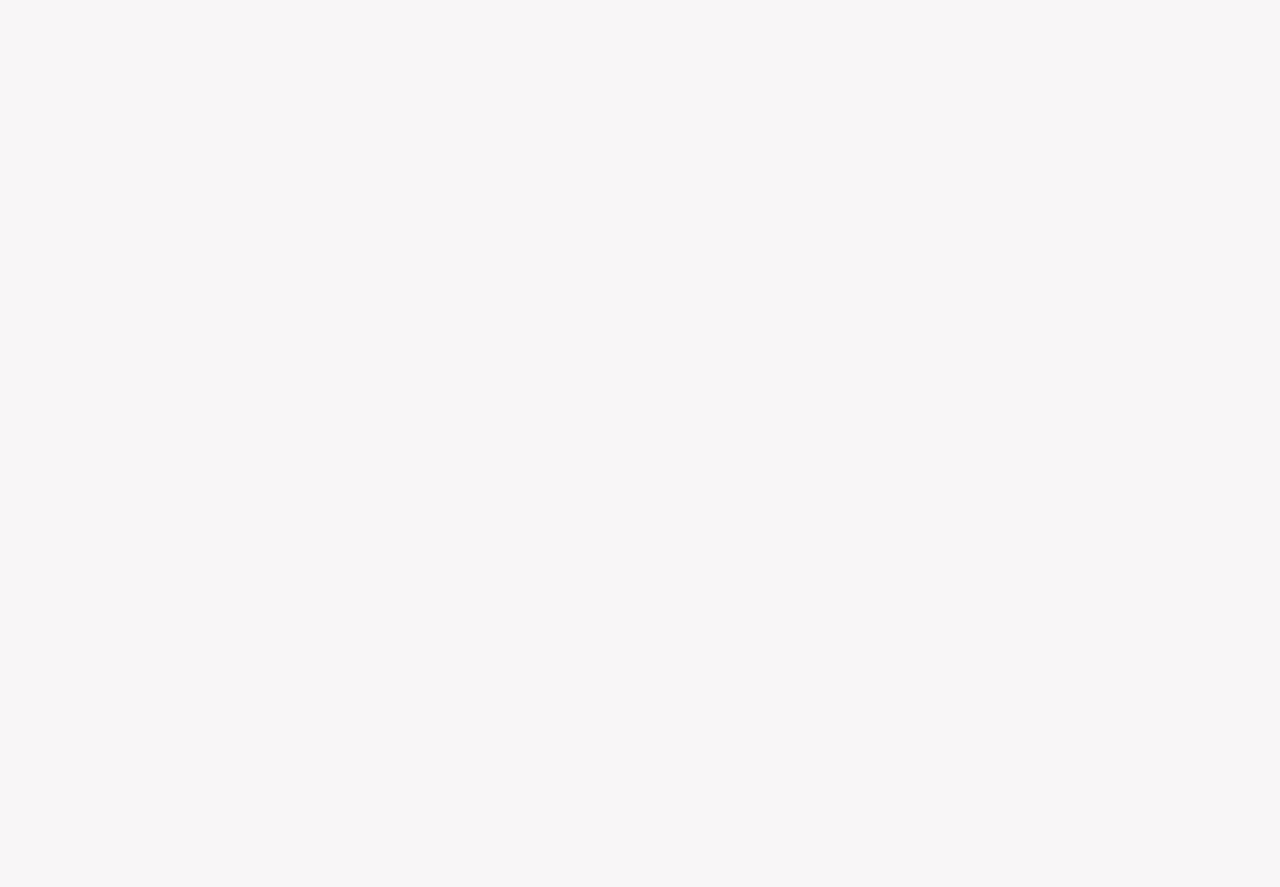
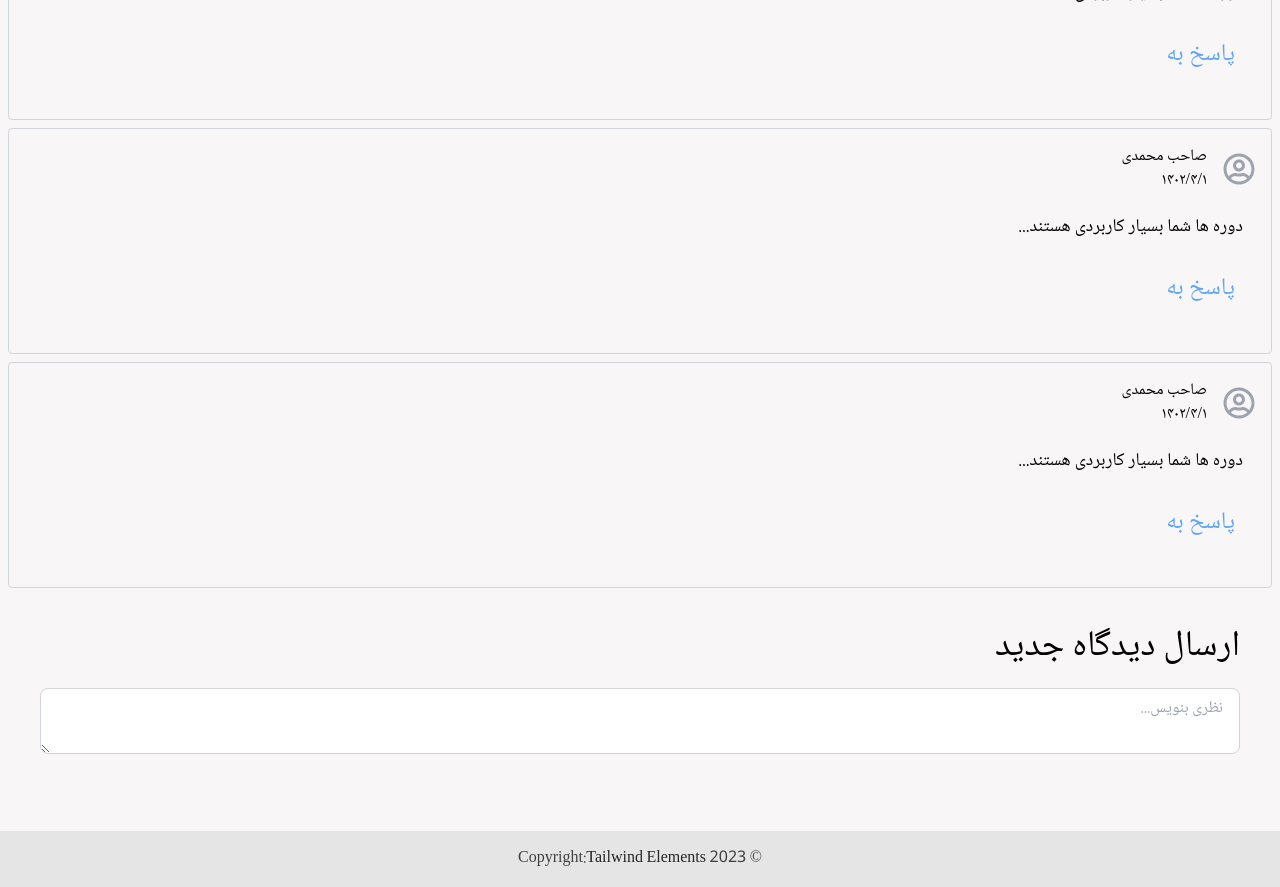
Before and after one commit to NasrinHaghighi/Next-Blog, a Next.js app in the folder frontend/: page /posts/111/redux in a window 1280 px wide. Shown: the part 2800-3687 px from the top of the page. Before the commit the page ends 2678 px from the top, so only its background shows below. Built offline with nearby package versions, Linux system fonts and the light colour scheme.

Commit message:
feat:comment in single post

```diff
--- /dev/null
+++ b/frontend/src/components/Blogs/CommentForm.js
@@ -0,0 +1,20 @@
+import React, { useState } from 'react'
+
+function CommentForm() {
+    const [comment, setComment] =useState('')
+    //console.log(comment)
+  return (
+    <div className='w-full p-8'>
+        <h3 className='mb-5 text-4xl '>ارسال دیدگاه جدید</h3>
+        <form >
+            <textarea  className='w-full border border-gray-300 rounded-lg  outline-gray-500
+            px-4 py-2 '
+            onChange={(e)=>setComment(e.target.value)}
+            placeholder='نظری بنویس...'
+            ></textarea>
+        </form>
+    </div>
+  )
+}
+
+export default CommentForm
--- /dev/null
+++ b/frontend/src/components/Blogs/PostComments.js
@@ -0,0 +1,24 @@
+import React from 'react'
+import CommentForm from './CommentForm'
+import Singlecomment from './Singlecomment'
+
+function PostComments() {
+    const now=new Date()
+    //console.log(now)
+  return (
+    <div className='py-4'>
+        <h1 className='mb-4 text-4xl font-extrabold leading-none tracking-tight text-gray-900 md:text-5xl lg:text-6xl '>نظرات</h1>
+        {/* we need to map on post.comments */}
+        {/* here we need to find comment that are basic//and thier responseTo are null and status===2//means they confirme by admin */}
+        {/* SO if !comment.responseTo && comment.status===2 do a map */}
+        {[1,2,3].map((comment)=>{
+            // WE need to pass comment TO SINGLECOMMENT component
+            return <Singlecomment />
+        })}
+
+        <CommentForm />
+        </div>
+  )
+}
+
+export default PostComments
--- /dev/null
+++ b/frontend/src/components/Blogs/Singlecomment.js
@@ -0,0 +1,38 @@
+import React, { useState } from 'react'
+import {FaRegUserCircle} from 'react-icons/fa'
+
+import CommentForm from './CommentForm'
+import toLocalDate from 'utils/tolocaldate'
+
+
+function Singlecomment() {
+    const now=new Date()
+    //console.log(now)
+    const [replyTo, setReplyTo] =useState(false)
+  return (
+    <>
+         <div className='border rounded roun border-gray-300 p-4 mb-2'>
+         <div className='flex flex-col md:flex-row items-center'>
+
+                <div><FaRegUserCircle  className='text-gray-400 w-8 h-8'/></div>
+                <div className='flex flex-col mr-4 '>
+                 <div>صاحب محمدی</div>
+               <div>{toLocalDate(now)}</div>
+                </div>
+
+         </div>
+           <div className='mt-5 px-3 text-lg'>دوره ها شما بسیار کاربردی هستند...</div>
+           <button className='text-blue-400 text-2xl px-5 py-8'
+           onClick={()=>setReplyTo(!replyTo)}
+           >{replyTo ? 'بی خیال' : 'پاسخ به'}</button>
+           {
+            replyTo && <CommentForm isReply/>
+           }
+            </div>
+
+
+            </>
+  )
+}
+
+export default Singlecomment
--- a/frontend/src/pages/posts/[hashId]/[postSlug].js
+++ b/frontend/src/pages/posts/[hashId]/[postSlug].js
@@ -9,6 +9,7 @@ import { FaTelegram } from "react-icons/fa";
 import {CopyToClipboard} from 'react-copy-to-clipboard';
 import { useState } from 'react'
 import RelatedPosts from '@/components/Blogs/RelatedPosts'
+import PostComments from '@/components/Blogs/PostComments'
 
 
 
@@ -127,6 +128,7 @@ function PostDetail({postDetail}) {
                     </section>
      <hr/>
      <RelatedPosts />
+     <PostComments/>
     </div>
   )
 }
--- /dev/null
+++ b/frontend/utils/tolocaldate.js
@@ -0,0 +1,3 @@
+export default function toLocalDate(date) {
+    return new Date(date).toLocaleDateString("fa-IR");
+  }
```
